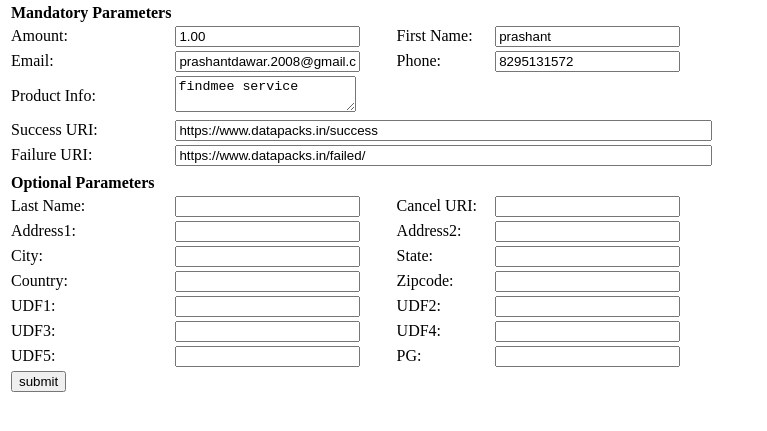
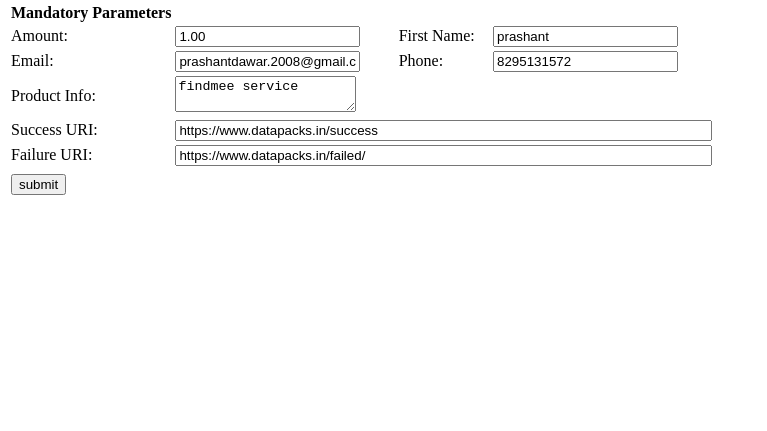
Before and after one commit to devprashant/payutest, a website: page public/index.html in a window 1280 px wide. Shown: the part 79-510 px from the top of the page, without its empty margins (0-767 px from the left). Drawn offline with Linux system fonts and the light colour scheme.

Commit message:
little change

```diff
--- a/public/index.html
+++ b/public/index.html
@@ -49,52 +49,9 @@ and open the template in the editor.
 <td colspan="3"><input type="hidden" name="service_provider" value="payu_paisa" /></td>
 </tr>
 <tr>
-<td><b>Optional Parameters</b></td>
-</tr>
-<tr>
-<td>Last Name: </td>
-<td><input name="lastname" id="lastname"  /></td>
-<td>Cancel URI: </td>
-<td><input name="curl" value="" /></td>
-</tr>
-<tr>
-<td>Address1: </td>
-<td><input name="address1" /></td>
-<td>Address2: </td>
-<td><input name="address2"  /></td>
-</tr>
-<tr>
-<td>City: </td>
-<td><input name="city"  /></td>
-<td>State: </td>
-<td><input name="state"  /></td>
-</tr>
-<tr>
-<td>Country: </td>
-<td><input name="country"  /></td>
-<td>Zipcode: </td>
-<td><input name="zipcode"  /></td>
-</tr>
-<tr>
-<td>UDF1: </td>
-<td><input name="udf1"  /></td>
-<td>UDF2: </td>
-<td><input name="udf2"  /></td>
-</tr>
-<tr>
-<td>UDF3: </td>
-<td><input name="udf3"   /></td>
-<td>UDF4: </td>
-<td><input name="udf4"  /></td>
-</tr>
-<tr>
-<td>UDF5: </td>
-<td><input name="udf5"  /></td>
-<td>PG: </td>
-<td><input name="pg"  /></td>
-</tr>
 <td colspan="4"><input type="button" value="submit" onClick="submitForm()" /></td>
 </tr>
+
 </table>
 </form>
 <script>
```
